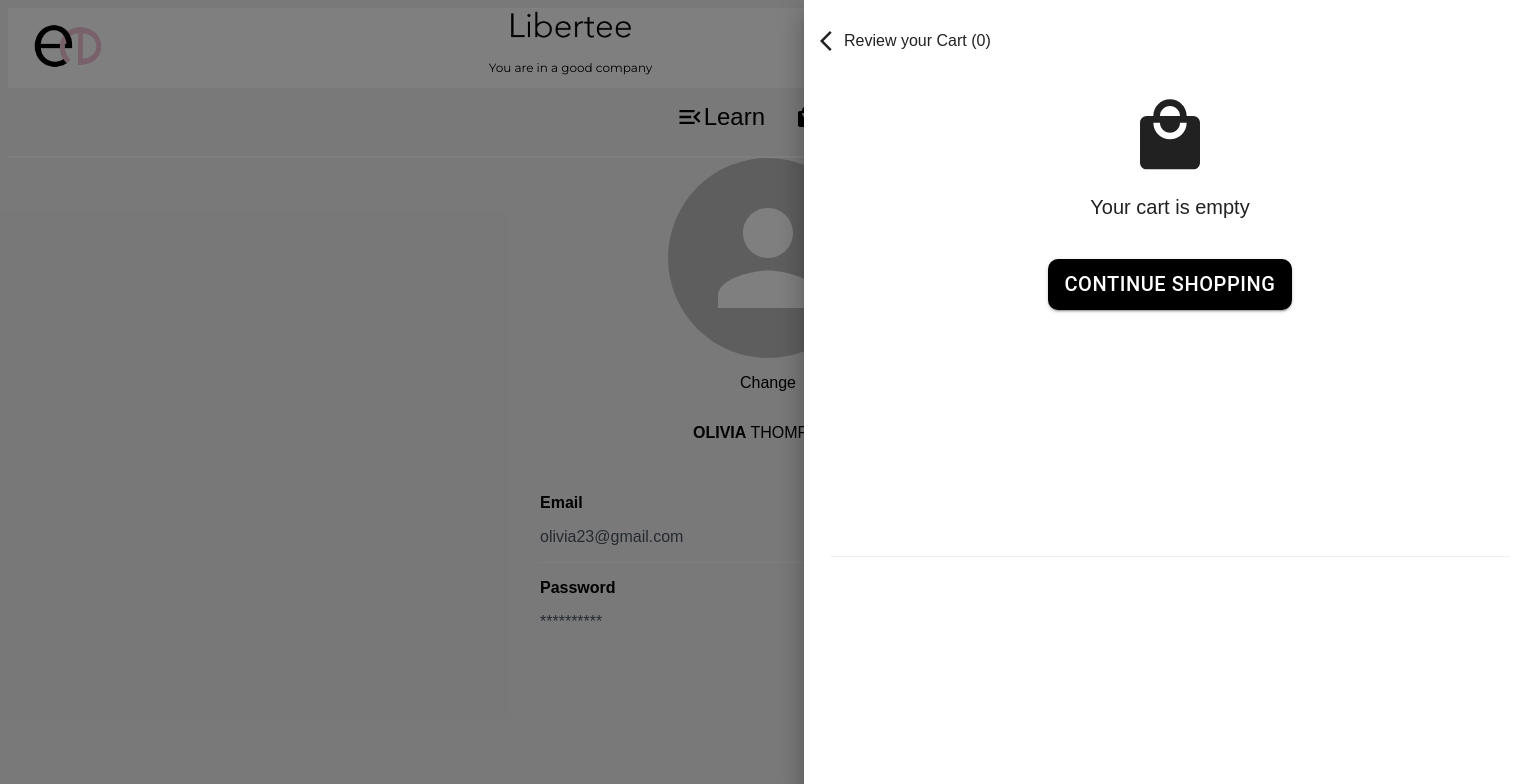
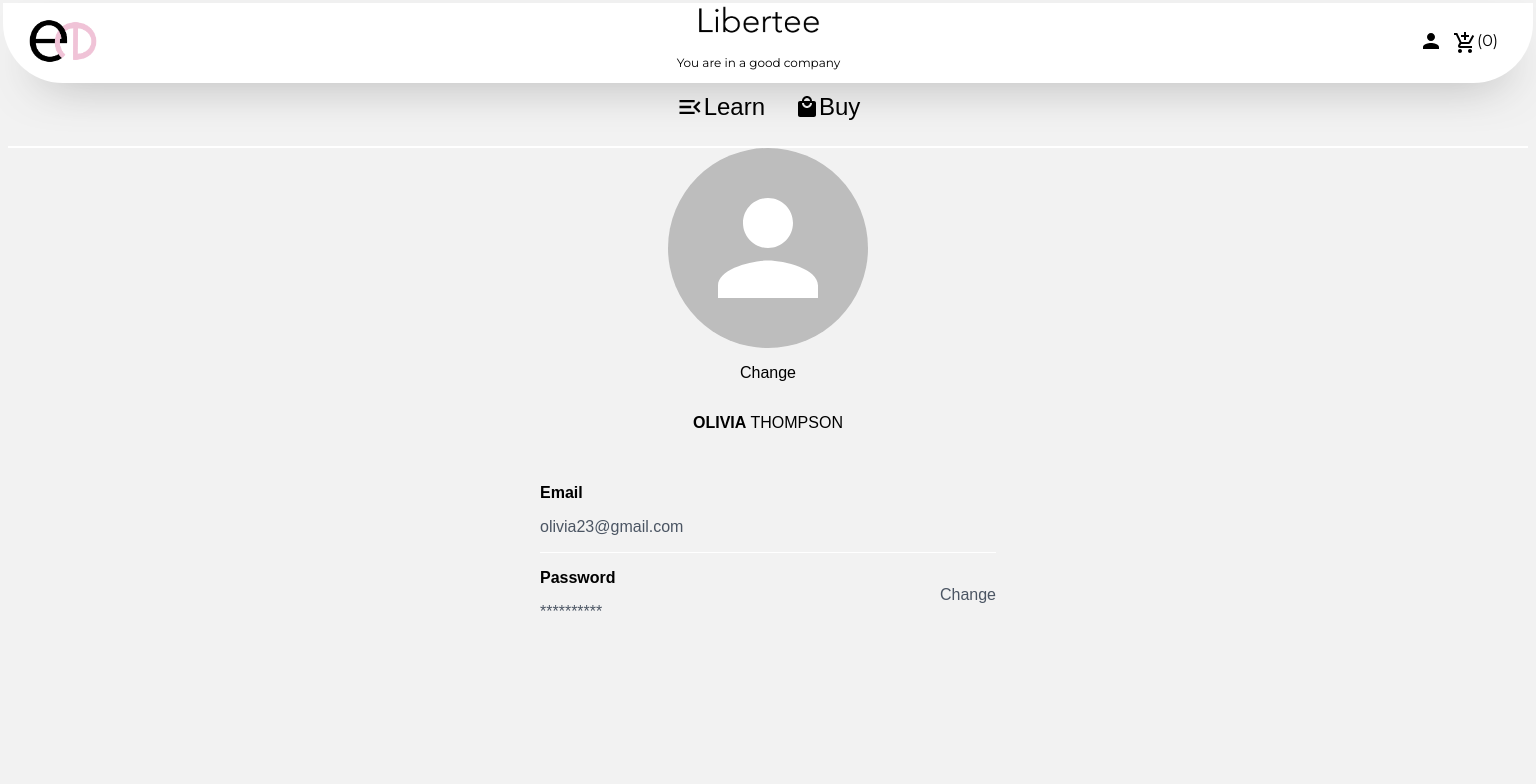
Before and after one commit to CodeoxTechnologies/libertee-web, a React (Create React App) app: page /profile in a window 1536 px wide. Shown: the top 784 px of the page. Built offline with nearby package versions, Linux system fonts and the light colour scheme; a web font is replaced by a local one.

Commit message:
navigation sticky

```diff
--- a/src/App.scss
+++ b/src/App.scss
@@ -269,7 +269,14 @@ body {
       justify-content: space-between;
       align-items: center;
       height: 50px;
-
+      margin: -5px;
+      position: sticky;
+      top: 0px;
+      border-radius: 0px 0px 60px 60px;
+      box-shadow: 1px 0px 0px 0px;
+      -webkit-box-shadow: 4px 20px 52px -33px rgb(0 0 0 / 75%);
+      -moz-box-shadow: 4px 20px 52px -33px rgba(0, 0, 0, 0.75);
+      box-shadow: 4px 20px 52px -33px rgb(0 0 0 / 75%);
       .logo {
         width: 90px;
       }
--- a/src/Products/components.js/ProductCard.js
+++ b/src/Products/components.js/ProductCard.js
@@ -25,7 +25,7 @@ const ProductCard = ({ product }) => {
         className="product-card-image"
         onClick={() => window.location.assign(`/product/${product.slug}`)}
       >
-        <img src={`${product.image_url}`} alt="product" />
+        <img src={product.image && product.image[0]} alt="product" />
       </div>
       {/* <div className="product-card-dot">
         <div className="product-card-dot-color">
--- a/src/Products/components.js/ProductDetailCard.js
+++ b/src/Products/components.js/ProductDetailCard.js
@@ -13,7 +13,7 @@ const ProductDetailCard = ({ product }) => {
         <p className="product-card-top-price">Rs {product.price}</p>
       </div>
       <div className="product-card-middle">
-        <img src={product.image_url} alt="image" />
+        <img src={product.image[0]} alt="image" />
       </div>
       <div className="product-card-bottom">
         <div className="product-card-features">
--- a/src/shared/components/CartSidebar.js
+++ b/src/shared/components/CartSidebar.js
@@ -128,6 +128,13 @@ const Cart = () => {
                     Checkout
                   </Button>
                   <p>All prices incl. tax. Discounts applied at checkout.</p>
+                  <Link
+                    to="/cart"
+                    style={{ textDecoration: "none", color: "#000" }}
+                    onClick={() => setShowCart(false)}
+                  >
+                    <p>View Cart</p>
+                  </Link>
                 </div>
               </div>
             ) : null}
--- a/src/shared/components/Header.js
+++ b/src/shared/components/Header.js
@@ -11,7 +11,7 @@ const Header = () => {
   const { totalQuantities, showCart, setShowCart } = useStateContext();
   console.log(totalQuantities, "totalQuantities");
   return (
-    <div className="header">
+    <div className="header" style={showCart ? { } : {zIndex:'999'}}>
       <div>
         <Link to="/">
           <img src={logo} alt="logo" className="logo" />
--- a/src/utils/StateContext.js
+++ b/src/utils/StateContext.js
@@ -20,7 +20,7 @@ export const StateContext = ({ children }) => {
   );
 
   const [qty, setQty] = useState(localQty ? localQty : 0);
-  const [showCart, setShowCart] = useState(true);
+  const [showCart, setShowCart] = useState(false);
   const { enqueueSnackbar } = useSnackbar();
   let foundProduct;
   let index;
```
